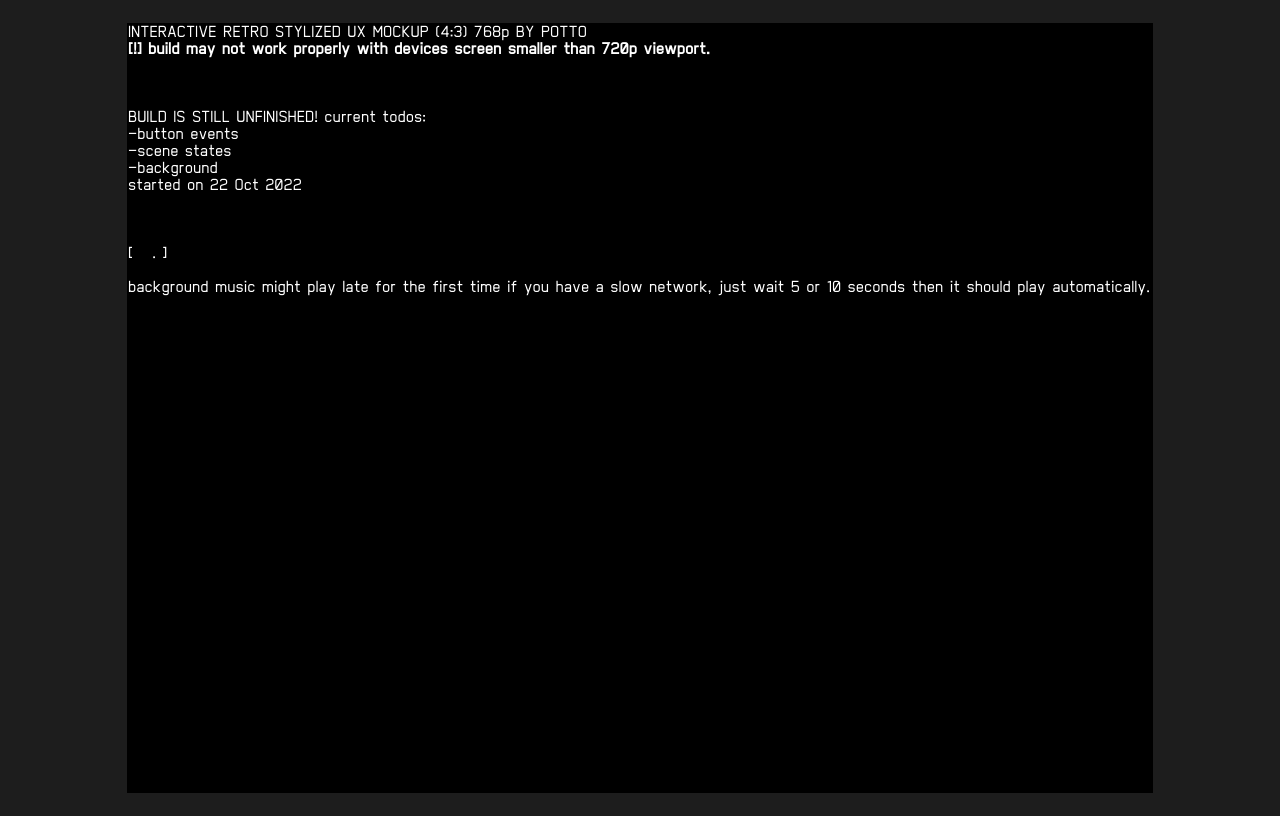
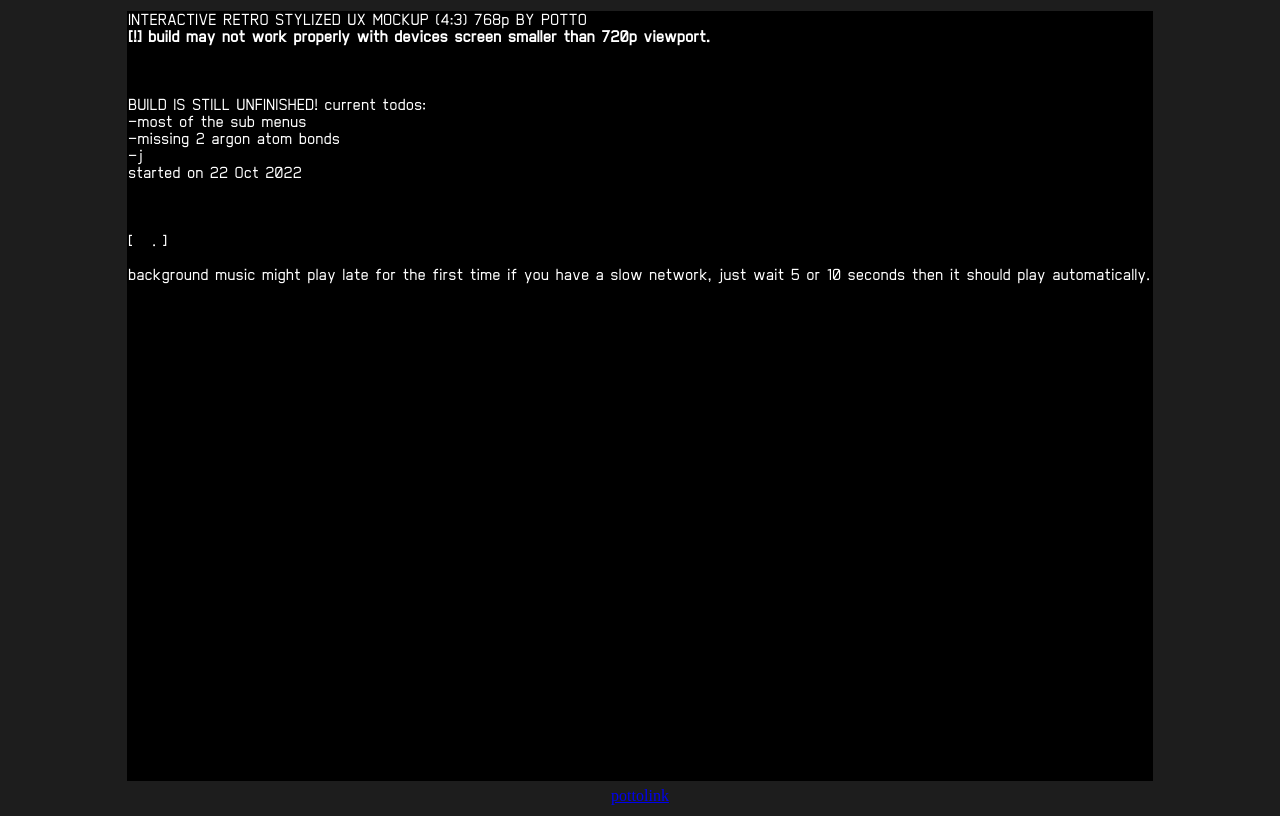
Before and after one commit to Potato22/retroux, a website with bundled scripts: page index.html in a window 1280 px wide. Built offline with nearby package versions, Linux system fonts and the light colour scheme; files whose address does not match are found by name.

Commit message:
disclaimer nlink

```diff
--- a/index.html
+++ b/index.html
@@ -78,9 +78,9 @@
             <br>
             <br>BUILD IS STILL UNFINISHED! current
             todos:
-            <br>-button events
-            <br>-scene states
-            <br>-background
+            <br>-most of the sub menus
+            <br>-missing 2 argon atom bonds
+            <br>-j
             <br>started on 22 Oct 2022
             <br>
             <br>
@@ -364,6 +364,7 @@
             </div>
         </div>
     </div>
+    <a href="https://potato22.github.io/pottolink">pottolink</a>
 </body>
 
 </html>
```
